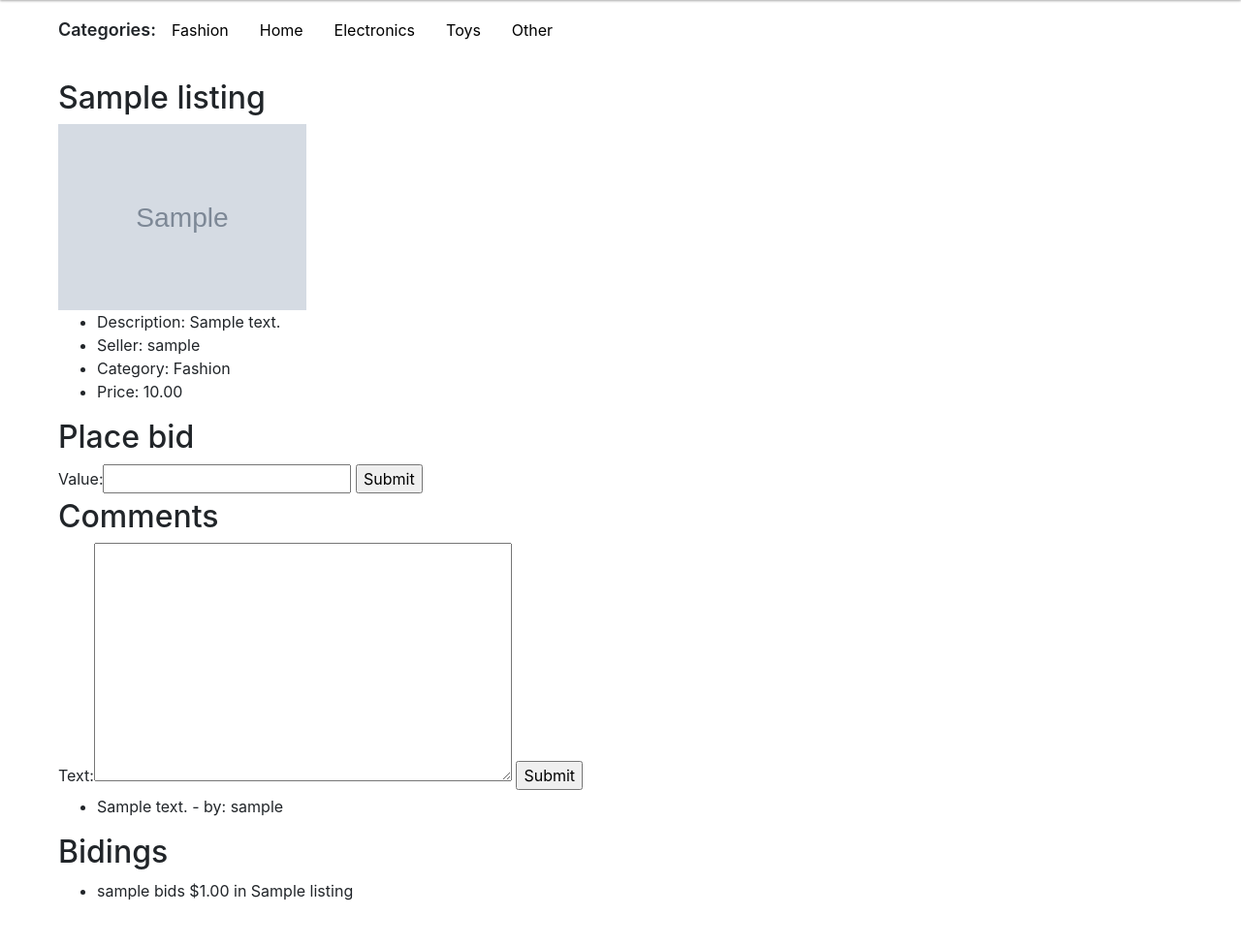
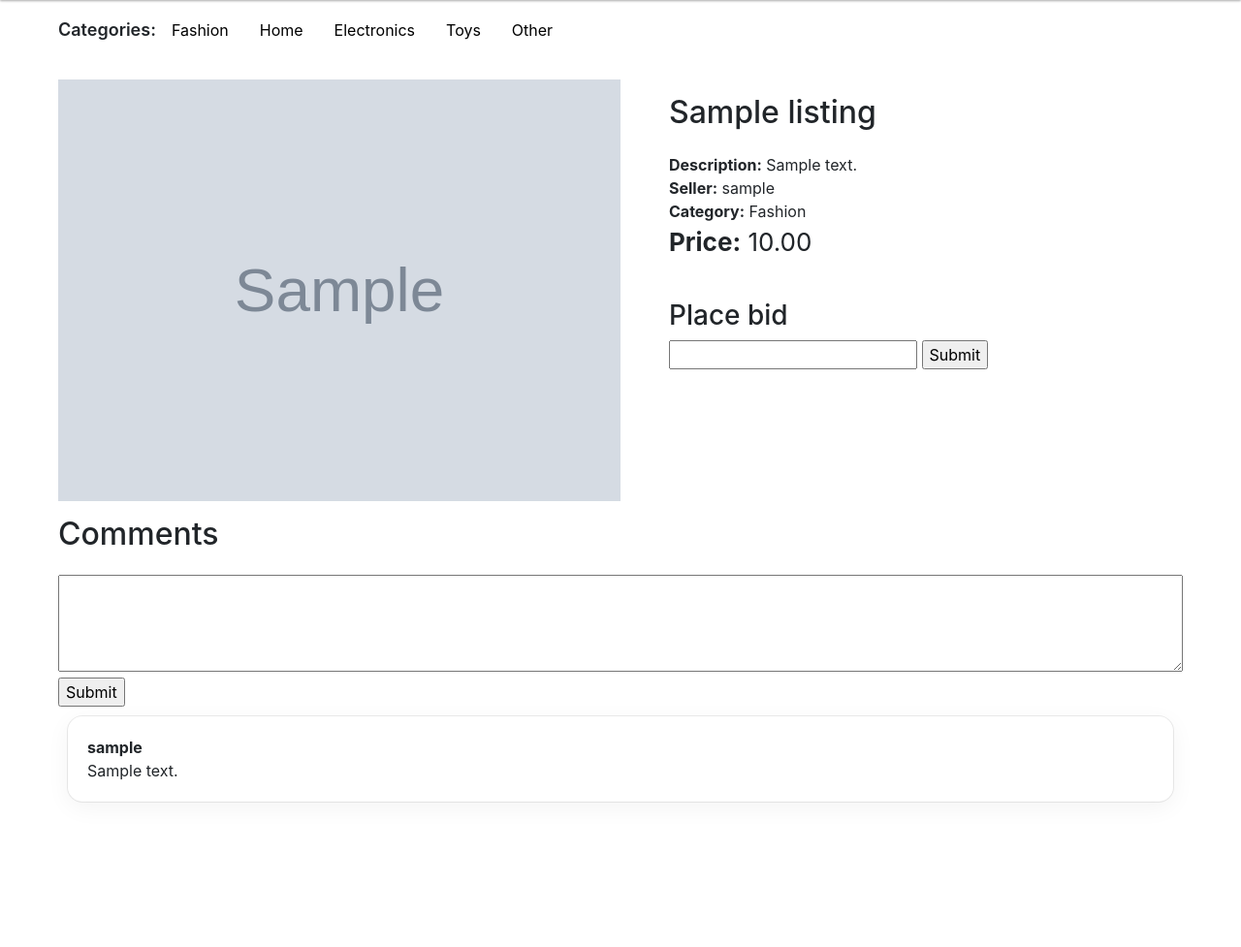
Before and after one commit to LucasFASouza/CS50W-Project2, a Django app: page /1 in a window 1280 px wide. Shown: the part 60-1037 px from the top of the page at 97% size. After the commit the page ends 888 px from the top, so only its background shows below. Run offline with Django 3.2, Linux system fonts and the light colour scheme; tables that the repository leaves empty hold one stand-in row (values such as "Sample post"); grey boxes marked "Sample" are stand-in pictures; some libraries are stand-ins or nearby versions.

Commit message:
feat: add last styles

```diff
--- a/auctions/forms.py
+++ b/auctions/forms.py
@@ -15,6 +15,9 @@ class NewBid(forms.ModelForm):
 
         super(NewBid, self).__init__(*args, **kwargs)
 
+        for key, field in self.fields.items():
+            field.label = ""
+
     def clean(self):
         value = self.cleaned_data['value']
         if value <= self.item.price:
@@ -31,6 +34,11 @@ class NewBid(forms.ModelForm):
 
 
 class NewComment(forms.ModelForm):
+    def __init__(self, *args, **kwargs):
+        super().__init__(*args, **kwargs)
+        for key, field in self.fields.items():
+            field.label = ""
+
     class Meta:
         model = Comment
         fields = ['text']
--- a/auctions/static/auctions/styles.css
+++ b/auctions/static/auctions/styles.css
@@ -5,6 +5,10 @@ a, a:hover {
 
 body {
   margin-top: 69px; /* Add a top margin to avoid content overlay */
+}
+
+h2 {
+    padding: 15px 0;
 }
 
 /* Layout */
@@ -106,7 +110,45 @@ body {
    overflow: hidden;
    text-overflow: ellipsis;
    display: -webkit-box;
-   -webkit-line-clamp: 4; /* number of lines to show */
-           line-clamp: 4;
+   -webkit-line-clamp: 3; /* number of lines to show */
+           line-clamp: 3;
    -webkit-box-orient: vertical;
 }
+
+
+/* Listing */
+.details {
+    display: flex;
+    flex-direction: row;
+    gap: 50px;
+}
+
+.details-img {
+    width: 50%;
+}
+
+.details-text {
+    list-style-type: none;
+    margin: 0;
+    padding: 0;
+}
+
+.details-price {
+    font-size: 26px;
+}
+
+.details-bid {
+    padding: 40px 0 0 0;
+}
+
+textarea {
+    width: 100%;
+    height: 100px;
+}
+
+.details-comment {
+    padding: 20px;
+    margin: 10px;
+    border-radius: 15px;
+    box-shadow: rgba(0, 0, 0, 0.05) 0px 6px 24px 0px, rgba(0, 0, 0, 0.08) 0px 0px 0px 1px;
+}
--- a/auctions/templates/auctions/index.html
+++ b/auctions/templates/auctions/index.html
@@ -22,6 +22,10 @@
                             <div>
                                 <p class="card-description">{{ listing.description }}</p>
                             </div>
+
+                            <div>
+                                by {{ listing.seller }}
+                            </div>
                         </div>
                     </li>
                  </a>
--- a/auctions/templates/auctions/listing.html
+++ b/auctions/templates/auctions/listing.html
@@ -1,6 +1,10 @@
 {% extends "auctions/layout.html" %}
 
 {% block body %}
+    <div class="details">
+        <img class="details-img" src="{{ listing.photo_url }}">
+
+        <div>
             {% if user.is_authenticated %}
                 {% if listing.seller != user %}
                     {% if is_favorite %}
@@ -9,7 +13,7 @@
                         <a href="{% url 'favorite' listing.id %}">Add to watchlist</a>
                     {% endif %}
 
-            {% if bidings and last_bid.buyer == user %}
+                    {% if bidings and last_bid.buyer == user and not listing.active %}
                         <h5>You won this auction!</h5>
                     {% endif %}
 
@@ -18,53 +22,60 @@
                 {% endif %}
             {% endif %}
 
+
             <h2>{{ listing.title }}</h2>
-    <img src="{{ listing.photo_url }}" width="256">
-    <ul>
-        <li>Description: {{ listing.description }}</li>
-        <li>Seller: {{ listing.seller }}</li>
+
+            <ul class="details-text">
+                <li><strong>Description:</strong> {{ listing.description }}</li>
+                <li><strong>Seller:</strong> {{ listing.seller }}</li>
                 {% if listing.category %}
-            <li>Category: {{ listing.category }}</li>
+                    <li><strong>Category:</strong> {{ listing.category }}</li>
                 {% else %}
-            <li>Category: Category not listed</li>
+                    <li><strong>Category not listed</li>
                 {% endif %}
-        <li>Price: {{ listing.price }}</li>
+                <li class="details-price" ><strong>Price:</strong> {{ listing.price }}</li>
             </ul>
 
             {% if listing.active %}
-        <h2>Place bid</h2>
+                <div class="details-bid">
+                    <h3>Place bid</h3>
                     <form action="{% url 'listing' listing.id %}" method="post">
                         {% csrf_token %}
                         {{ bid_form }}
                         <input type="submit" name="bid">
                     </form>
+                </div>
+            {% endif %}
+        </div>
+    </div>
 
+    <div>
+        {% if listing.active %}
             <h2>Comments</h2>
+
             <form action="{% url 'listing' listing.id %}" method="post">
                 {% csrf_token %}
                 {{ comment_form }}
                 <input type="submit" name="comment">
             </form>
-        <ul>
+
             {% for comment in comments %}
-                <li>{{ comment }}</li>
+                <div class="details-comment">
+                    <div><strong>{{ comment.user }}</strong></div>
+                    <div>{{ comment.text }}</div>
+                </div>
             {% endfor %}
-        </ul>
+
         {% else %}
             <h2>Comments</h2>
-        <ul>
+
             {% for comment in comments %}
-                <li>{{ comment }}</li>
+                <div class="details-comment">
+                    <div><strong>{{ comment.user }}</strong></div>
+                    <div>{{ comment.text }}</div>
+                </div>
             {% endfor %}
-        </ul>
+
         {% endif %}
-
-    <h2>Bidings</h2>
-    <ul>
-        {% for bid in bidings %}
-            <li>{{ bid }}</li>
-        {% empty %}
-            <li>Minimal bid: {{ listing.initial_bid }}</li>
-        {% endfor %}
-    </ul>
+    </div>
 {% endblock %}
```
Also changed, not shown: auctions/migrations/0009_rename_text_comment_comment.py (added), auctions/migrations/0010_rename_comment_comment_text.py (added), imgs/comments.png (added), imgs/listing.png (added). Lines whose indentation alone changed are shown as unchanged.
